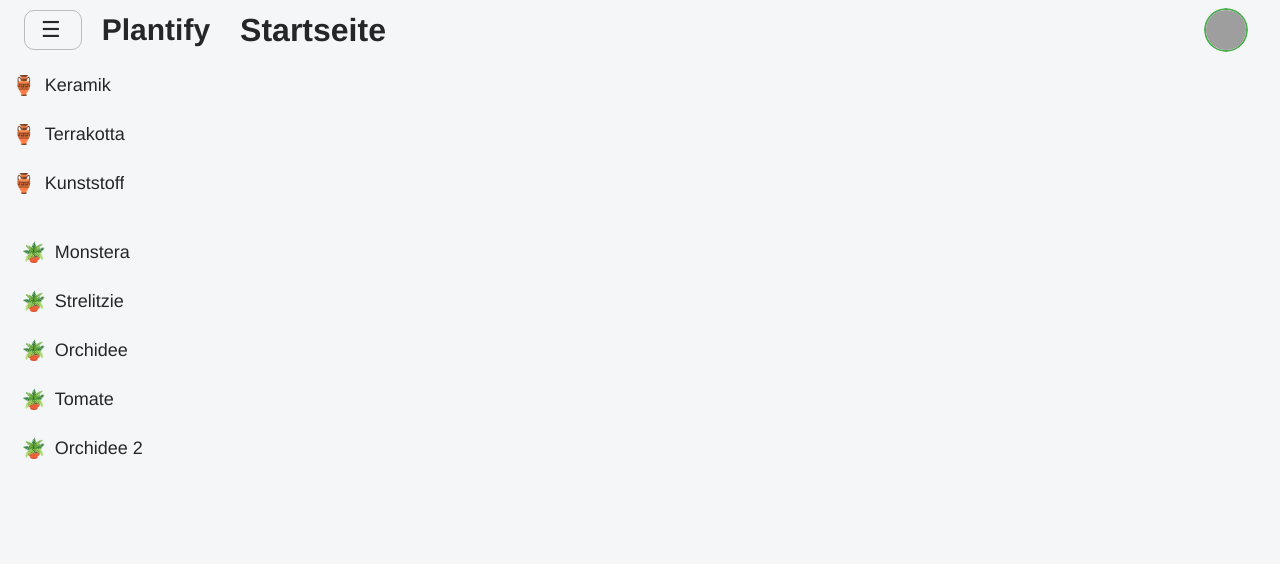
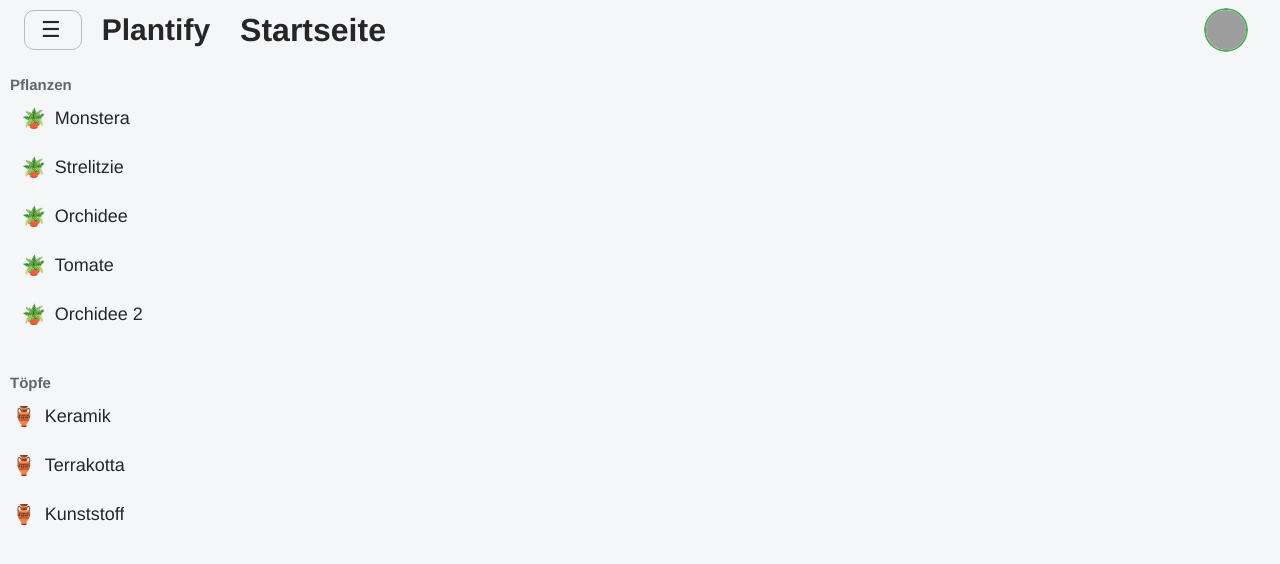
Before and after one commit to OrfKilian/Plantify_API, a Flask app: page / in a window 1280 px wide. Shown: the top 564 px of the page. Run offline with Flask 3, Linux system fonts and the light colour scheme; the visitor is signed in with stand-in values (Sample User, id 1); grey boxes are pictures that could not be loaded.

Commit message:
Tweak sidebar layout alignment and selection

```diff
--- a/Plantify new/plantify/static/sidebar.js
+++ b/Plantify new/plantify/static/sidebar.js
@@ -13,6 +13,11 @@ document.addEventListener('DOMContentLoaded', function () {
                 const link = document.createElement('a');
                 link.href = '#';
                 link.innerHTML = `🏺 <span class="sidebar-text">${pot.name}</span>`;
+                link.addEventListener('click', function (e) {
+                    e.preventDefault();
+                    document.querySelectorAll('.sidebar a.active').forEach(el => el.classList.remove('active'));
+                    link.classList.add('active');
+                });
                 li.appendChild(link);
                 potList.appendChild(li);
             });
@@ -32,6 +37,10 @@ document.addEventListener('DOMContentLoaded', function () {
                 const link = document.createElement('a');
                 link.href = `/pflanze/${item.name.toLowerCase().replace(/\s+/g, '-')}`;
                 link.innerHTML = `🪴 <span class="sidebar-text">${item.name}</span>`;
+                link.addEventListener('click', function () {
+                    document.querySelectorAll('.sidebar a.active').forEach(el => el.classList.remove('active'));
+                    link.classList.add('active');
+                });
                 li.appendChild(link);
                 plantList.appendChild(li);
             });
--- a/Plantify new/plantify/static/style.css
+++ b/Plantify new/plantify/static/style.css
@@ -120,9 +120,18 @@ body.sidebar-collapsed .sidebar {
     overflow-y: auto;
     padding: 8px 0 0 0;
 }
+.sidebar h2 {
+    font-size: 15px;
+    margin: 16px 0 8px 10px;
+    color: #666;
+    font-weight: 600;
+}
+.sidebar h2:first-child {
+    margin-top: 8px;
+}
 .sidebar ul {
     list-style: none;
-    padding: 0 0 0 0;
+    padding: 0 10px;
     margin: 0;
 }
 .sidebar ul li {
@@ -160,7 +169,7 @@ body.sidebar-collapsed .sidebar ul li a {
     text-align: center;
 }
 .sidebar-bottom {
-    padding: 20px 10px 10px 10px;
+    padding: 20px 0 10px 0;
     font-size: 15px;
 }
 .sidebar-bottom a {
@@ -200,6 +209,11 @@ body.sidebar-collapsed .sidebar ul li a {
 }
 
 .sidebar-bottom ul li a:hover {
+    background: #e7e7e7;
+    color: #388e3c;
+}
+.sidebar ul li a.active,
+.sidebar-bottom ul li a.active {
     background: #e7e7e7;
     color: #388e3c;
 }
@@ -329,7 +343,8 @@ body.dark-mode .sidebar-bottom ul li a {
 body.dark-mode .sidebar ul li a:hover,
 body.dark-mode .sidebar ul li a.active,
 body.dark-mode .sidebar-bottom a:hover,
-body.dark-mode .sidebar-bottom ul li a:hover {
+body.dark-mode .sidebar-bottom ul li a:hover,
+body.dark-mode .sidebar-bottom ul li a.active {
     background-color: #66bb6a;
     color: #ffffff;
 }
--- a/Plantify new/plantify/templates/base.html
+++ b/Plantify new/plantify/templates/base.html
@@ -30,9 +30,11 @@
     </div>
     <aside class="sidebar">
       <div class="sidebar-scrollable">
-        <ul id="sidebar-pots"></ul>
+        <h2>Pflanzen</h2>
+        <ul id="sidebar-plants"></ul>
         <div class="sidebar-bottom">
-          <ul id="sidebar-plants"></ul>
+          <h2>Töpfe</h2>
+          <ul id="sidebar-pots"></ul>
         </div>
       </div>
     </aside>
```
